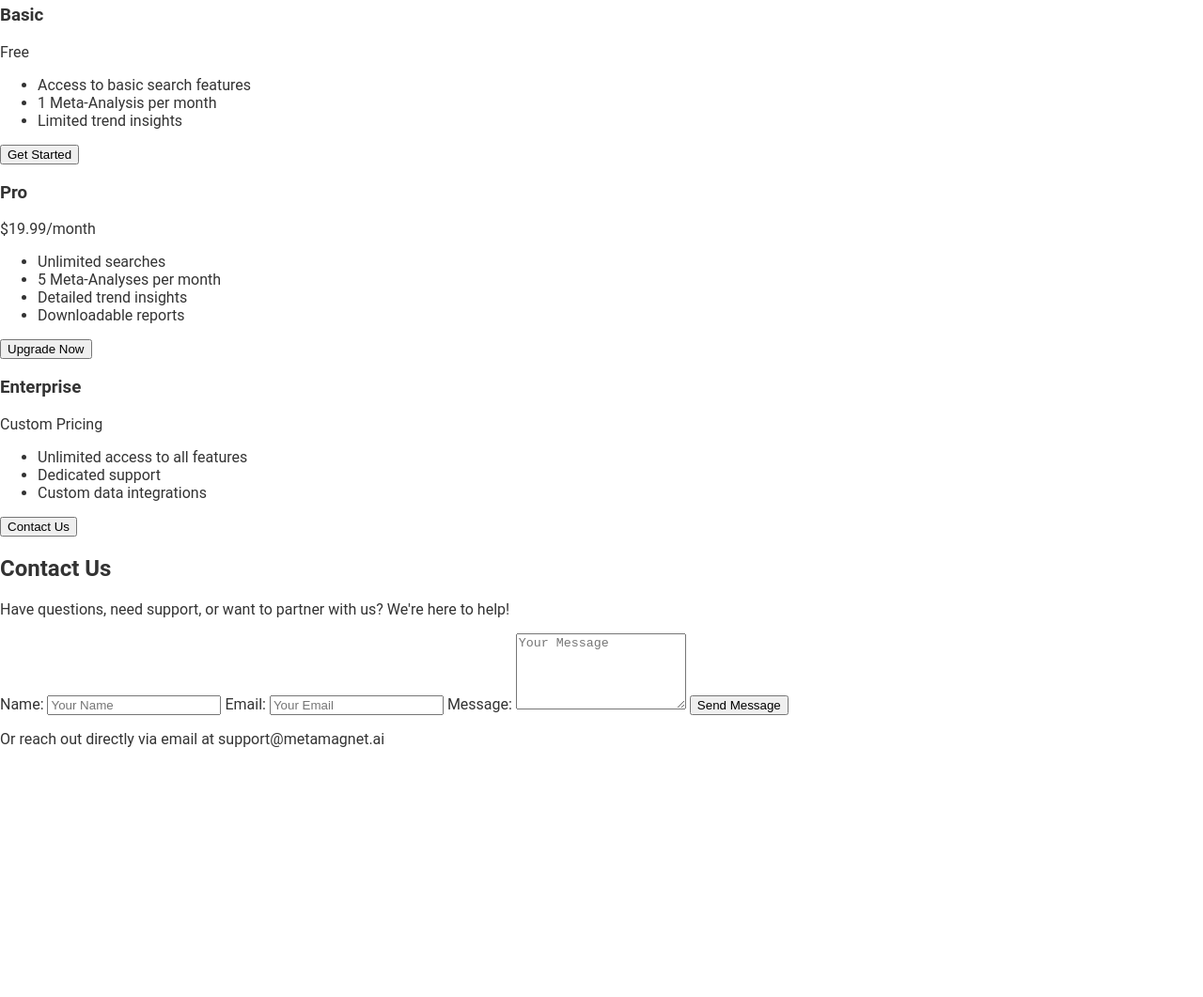
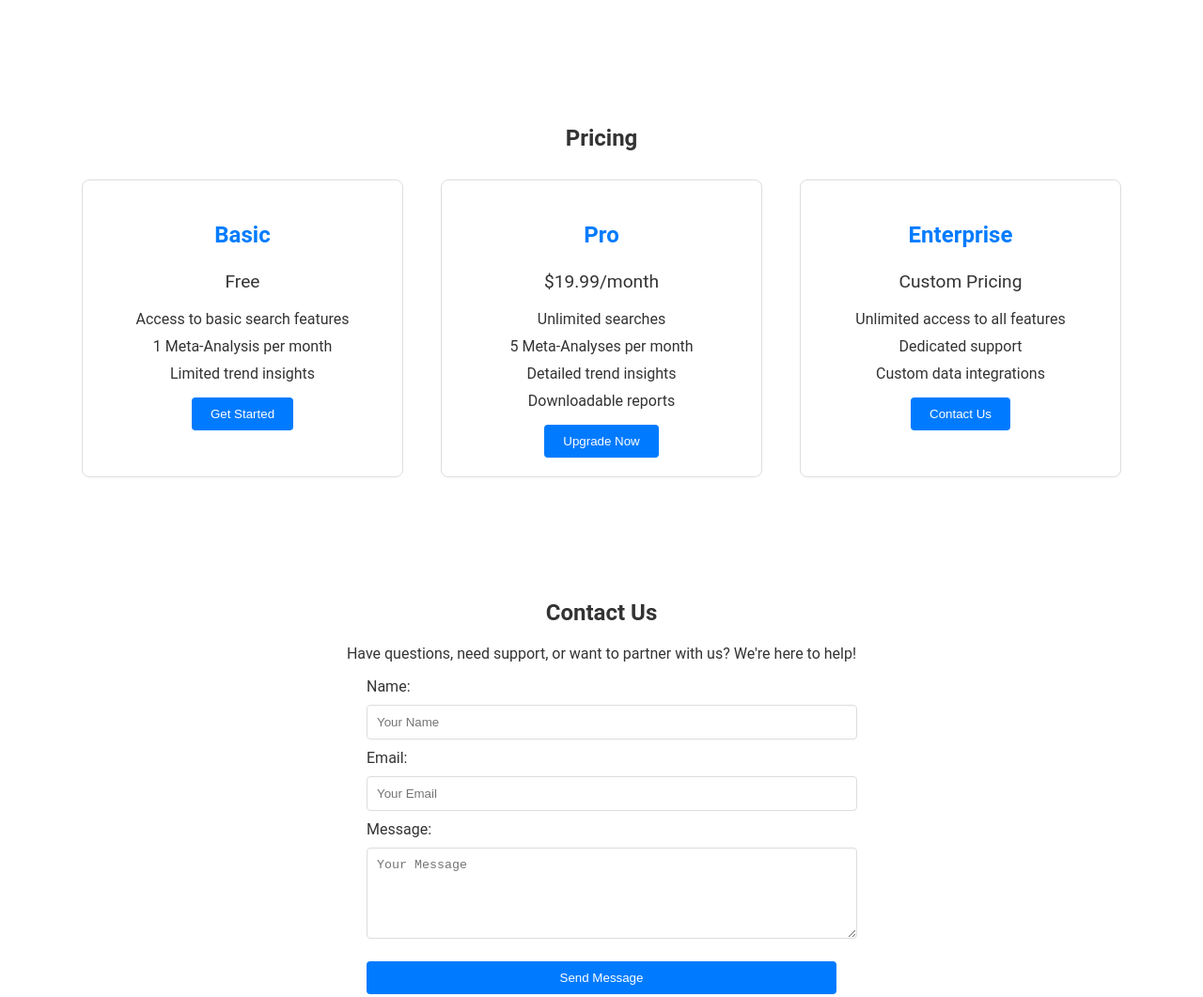
Before and after one commit to emekac-dev/MetaMagnetAI, a website: page index.html in a window 1280 px wide. Shown: the part 998-2059 px from the top of the page at 94% size. Before the commit the page ends 1810 px from the top, so only its background shows below. Drawn offline with Linux system fonts and the light colour scheme.

Commit message:
Update style.css
about, pricing, contact

```diff
--- a/style.css
+++ b/style.css
@@ -124,6 +124,100 @@ img {
   color: #666;
 }
 
+/* General Section Styling */
+.about-section, .pricing-section, .contact-section {
+  padding: 40px;
+  margin: 20px auto;
+  text-align: center;
+  max-width: 1200px;
+}
+
+/* Pricing Section Styling */
+.pricing-tiers {
+  display: flex;
+  justify-content: center;
+  gap: 20px;
+  flex-wrap: wrap;
+}
+
+.tier {
+  border: 1px solid #ddd;
+  padding: 20px;
+  border-radius: 8px;
+  width: 300px;
+  margin: 10px;
+}
+
+.tier h3 {
+  font-size: 1.5rem;
+  color: #007BFF;
+}
+
+.tier p {
+  font-size: 1.2rem;
+  color: #333;
+}
+
+.tier ul {
+  list-style-type: none;
+  padding: 0;
+}
+
+.tier ul li {
+  margin: 10px 0;
+}
+
+button {
+  background-color: #007BFF;
+  color: white;
+  border: none;
+  padding: 10px 20px;
+  cursor: pointer;
+  border-radius: 4px;
+}
+
+button:hover {
+  background-color: #0056b3;
+}
+
+/* Contact Section Styling */
+.contact-section form {
+  max-width: 500px;
+  margin: auto;
+  text-align: left;
+}
+
+.contact-section input, .contact-section textarea {
+  width: 100%;
+  padding: 10px;
+  margin: 10px 0;
+  border: 1px solid #ddd;
+  border-radius: 4px;
+}
+
+.contact-section button {
+  width: 100%;
+  margin-top: 10px;
+}
+
+/* Media Queries for Responsiveness */
+@media screen and (max-width: 768px) {
+  /* Pricing Section */
+  .pricing-tiers {
+    flex-direction: column;
+    align-items: center;
+  }
+
+  .tier {
+    width: 90%;
+  }
+
+  /* Contact Section */
+  .contact-section form {
+    padding: 10px;
+  }
+}
+
 /* Responsive Styling */
 @media (max-width: 768px) {
   .hero-section h1 {
@@ -153,3 +247,24 @@ img {
     width: 80px;
   }
 }
+
+@media screen and (max-width: 480px) {
+  /* General Section Text */
+  .about-section, .pricing-section, .contact-section {
+    padding: 20px;
+  }
+
+  /* Tier Headings */
+  .tier h3 {
+    font-size: 1.3rem;
+  }
+
+  .tier p {
+    font-size: 1rem;
+  }
+
+  button {
+    padding: 8px 15px;
+    font-size: 0.9rem;
+  }
+}
```
